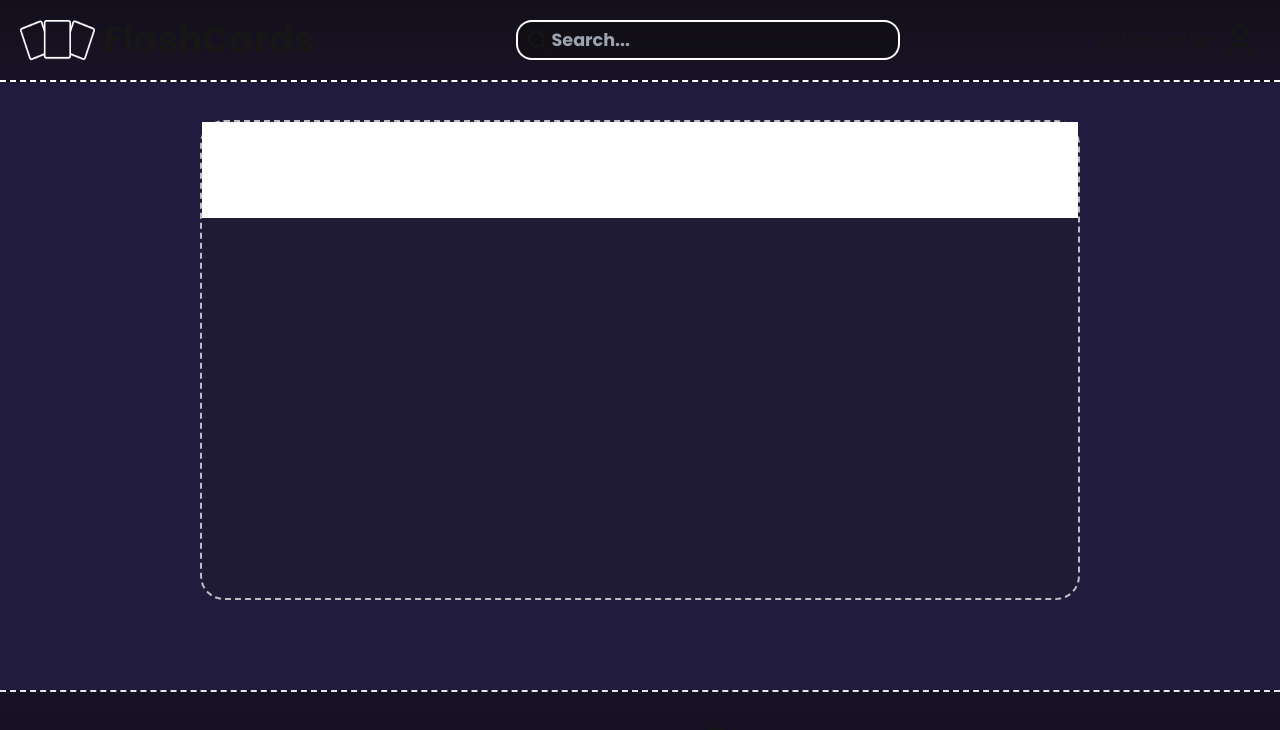
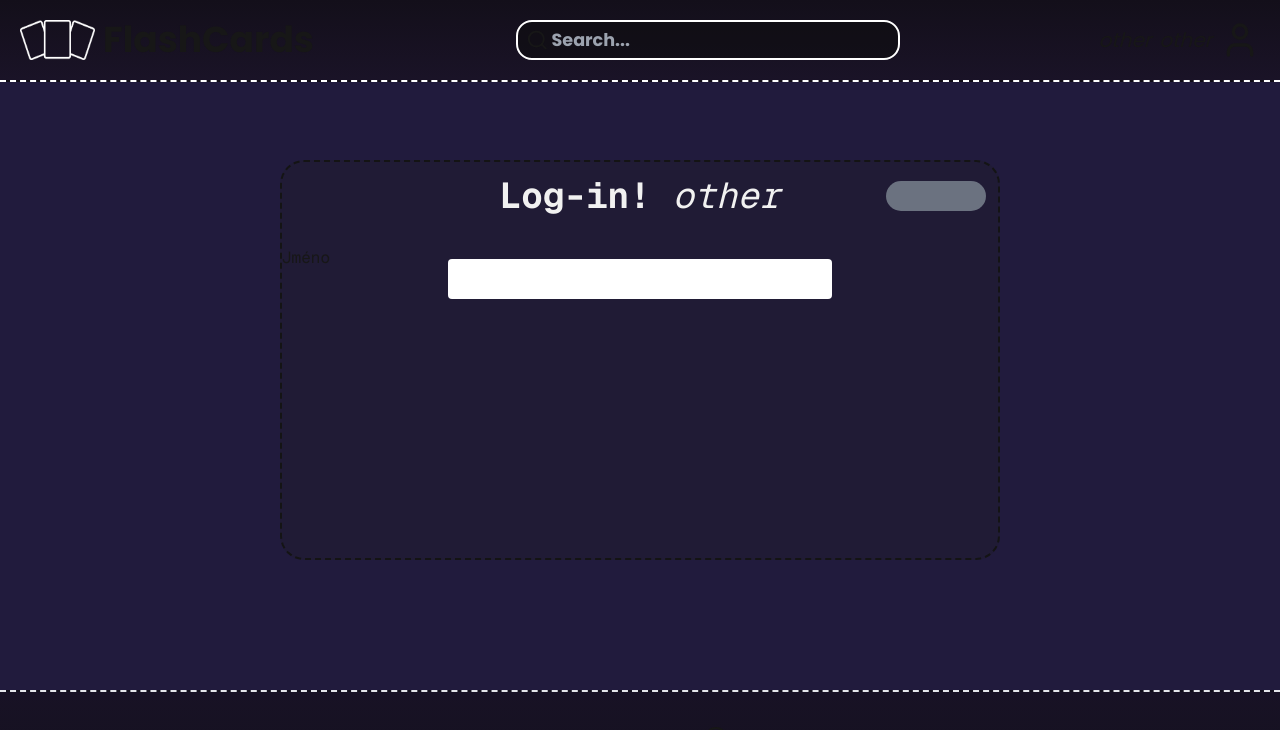
Before and after one commit to vojtiikxdd/flashcards_w, a Next.js app in the folder flashcards/: page /login in a window 1280 px wide. Shown: the top 730 px of the page. Built offline with nearby package versions, Linux system fonts and the light colour scheme.

Commit message:
adding first input to login page, styling it

```diff
--- a/flashcards/src/app/login/page.tsx
+++ b/flashcards/src/app/login/page.tsx
@@ -1,15 +1,16 @@
 export default function Login() {
     return (
         <main>
-            <form className="flex flex-col absolute top-[45%] left-1/2 -translate-y-1/2 -translate-x-1/2 m-auto border-2 border-[#ffffffb5] border-dashed rounded-3xl w-[55rem] h-[30rem] bg-[#1f1f1f3d] ">
-                <label htmlFor="FirstName" />
-                <input type="text" id="FirstName" />
-                <label htmlFor="LastName" />
-                <input type="text" id="LastName" />
-                <label htmlFor="Email" />
-                <input type="email" id="Email" />
-                <label htmlFor="Password" />
-                <input type="password" id="Password" />
+            <form className="flex flex-col absolute top-[45%] left-1/2 -translate-y-1/2 -translate-x-1/2 m-auto border-2 border-[#141414] border-dashed rounded-3xl w-[45rem] h-[25rem] bg-[#1f1f1f3d] ">
+                <div className="flex flex-row justify-center items-center mt-[2%] relative">
+                    <h1 className="text-4xl text-[#f1f1f1] text-center font-bold">Log-in! <span className="italic font-extralight">other</span></h1>
+                    <div className="absolute right-3 bg-gray-500 w-[100px] h-[30px] rounded-3xl"></div>
+                </div>
+                <div className="flex flex-row relative items-center justify-between">
+                    <label htmlFor="FirstName" className="absolute">Jméno</label>
+                    <input type="text" id="FirstName" className="mx-auto rounded w-96 h-10 mt-[6%]" />
+                </div>
+
             </form>
         </main>
     )
```
